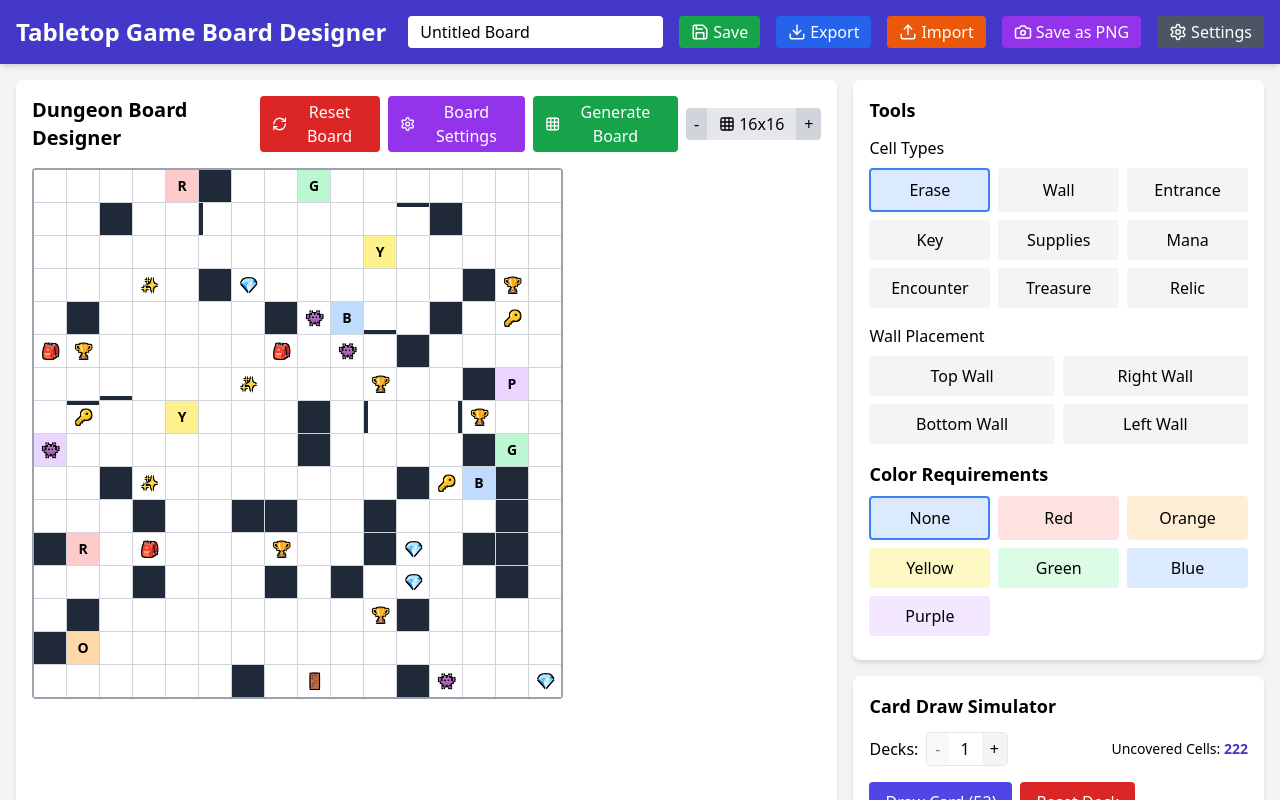
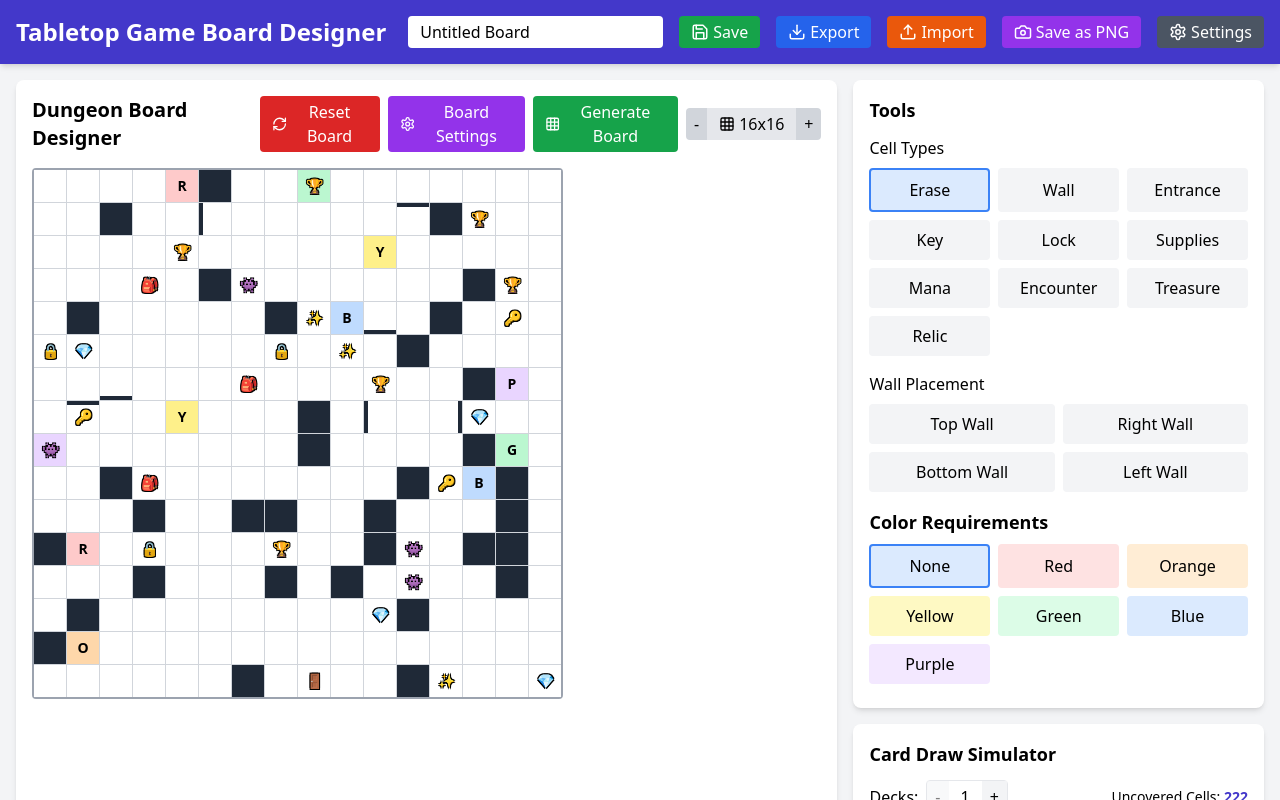
Before and after one commit to geoff-maddock/dungeon-designer, a React (Vite) app: page / in a window 1280 px wide. Both pictures are taken after a click on the button "Generate Board". Shown: the top 800 px of the page. Built offline with nearby package versions, Linux system fonts and the light colour scheme.

Commit message:
Refined readme.  Added lock spaces. (#5)

```diff
--- a/src/App.tsx
+++ b/src/App.tsx
@@ -65,6 +65,7 @@ function App() {
     [key in CellType | ColorRequirement]?: number;
   }>({
     [CellType.Key]: 3,
+    [CellType.Lock]: 3,
     [CellType.Supplies]: 3,
     [CellType.Mana]: 3,
     [CellType.Encounter]: 4,
@@ -487,6 +488,15 @@ function App() {
                 </button>
                 <button
                   onClick={() => {
+                    setSelectedTool(CellType.Lock);
+                    setWallToolActive(false);
+                  }}
+                  className={`p-2 rounded ${selectedTool === CellType.Lock && !wallToolActive ? 'bg-blue-100 border-2 border-blue-500' : 'bg-gray-100'}`}
+                >
+                  Lock
+                </button>
+                <button
+                  onClick={() => {
                     setSelectedTool(CellType.Supplies);
                     setWallToolActive(false);
                   }}
--- a/src/components/BoardDesigner.tsx
+++ b/src/components/BoardDesigner.tsx
@@ -90,6 +90,9 @@ const BoardDesigner: React.FC<BoardDesignerProps> = ({ board, onCellClick, place
       case CellType.Relic:
         description = 'Relic - Primary objective';
         break;
+      case CellType.Lock:
+        description = 'Lock - Requires a key to pass through';
+        break;
       default:
         description = '';
     }
@@ -123,6 +126,8 @@ const BoardDesigner: React.FC<BoardDesignerProps> = ({ board, onCellClick, place
         return <span className="text-amber-600" style={outlineStyle}>💎</span>;
       case CellType.Relic:
         return <span className="text-indigo-600" style={outlineStyle}>🏆</span>;
+      case CellType.Lock:
+        return <span className="text-gray-700" style={outlineStyle}>🔒</span>;
       default:
         return '';
     }
--- a/src/components/CardDrawSimulator.tsx
+++ b/src/components/CardDrawSimulator.tsx
@@ -239,6 +239,9 @@ const CardDrawSimulator: React.FC<CardDrawSimulatorProps> = ({
             case CellType.Key:
               actions.push("Picked up a Key");
               break;
+            case CellType.Lock:
+              actions.push("Unlocked a Lock");
+              break;
             case CellType.Supplies:
               actions.push("Collected Supplies");
               break;
--- a/src/types.ts
+++ b/src/types.ts
@@ -7,7 +7,8 @@ export enum CellType {
   Mana = 'mana',
   Encounter = 'encounter',
   Treasure = 'treasure',
-  Relic = 'relic'
+  Relic = 'relic',
+  Lock = 'lock'  // Add new Lock type
 }
 
 export enum ColorRequirement {
--- a/src/utils/boardGenerator.ts
+++ b/src/utils/boardGenerator.ts
@@ -115,6 +115,8 @@ export const generateRandomBoard = (size: number, options?: RandomBoardOptions):
 
     // Add resource requirements
     addRandomCells(board, CellType.Key, 3);
+    // Add locks
+    addRandomCells(board, CellType.Lock, 3);
     addRandomCells(board, CellType.Supplies, 3);
     addRandomCells(board, CellType.Mana, 3);
 
--- a/src/utils/imageExport.ts
+++ b/src/utils/imageExport.ts
@@ -107,6 +107,10 @@ const drawCellIcon = (ctx: CanvasRenderingContext2D, type: CellType, x: number,
             ctx.fillStyle = '#cc9900';
             ctx.fillText('🔑', center.x, center.y);
             break;
+        case CellType.Lock:
+            ctx.fillStyle = '#505050';
+            ctx.fillText('🔒', center.x, center.y);
+            break;
         case CellType.Supplies:
             ctx.fillStyle = '#0066cc';
             ctx.fillText('🎒', center.x, center.y);
```
Also changed, not shown: 1 other file (tests, documents, lock files or other folders).
